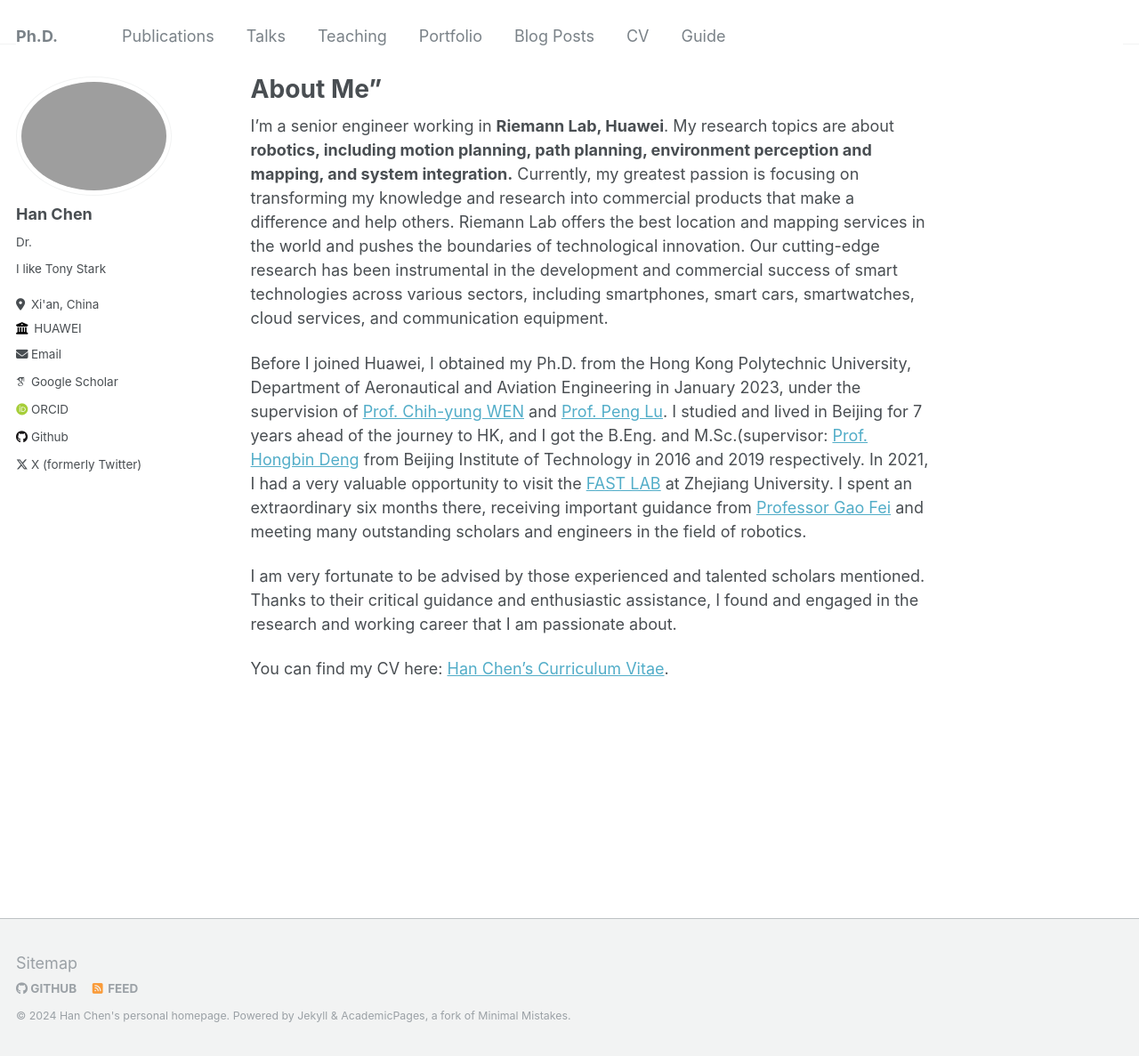
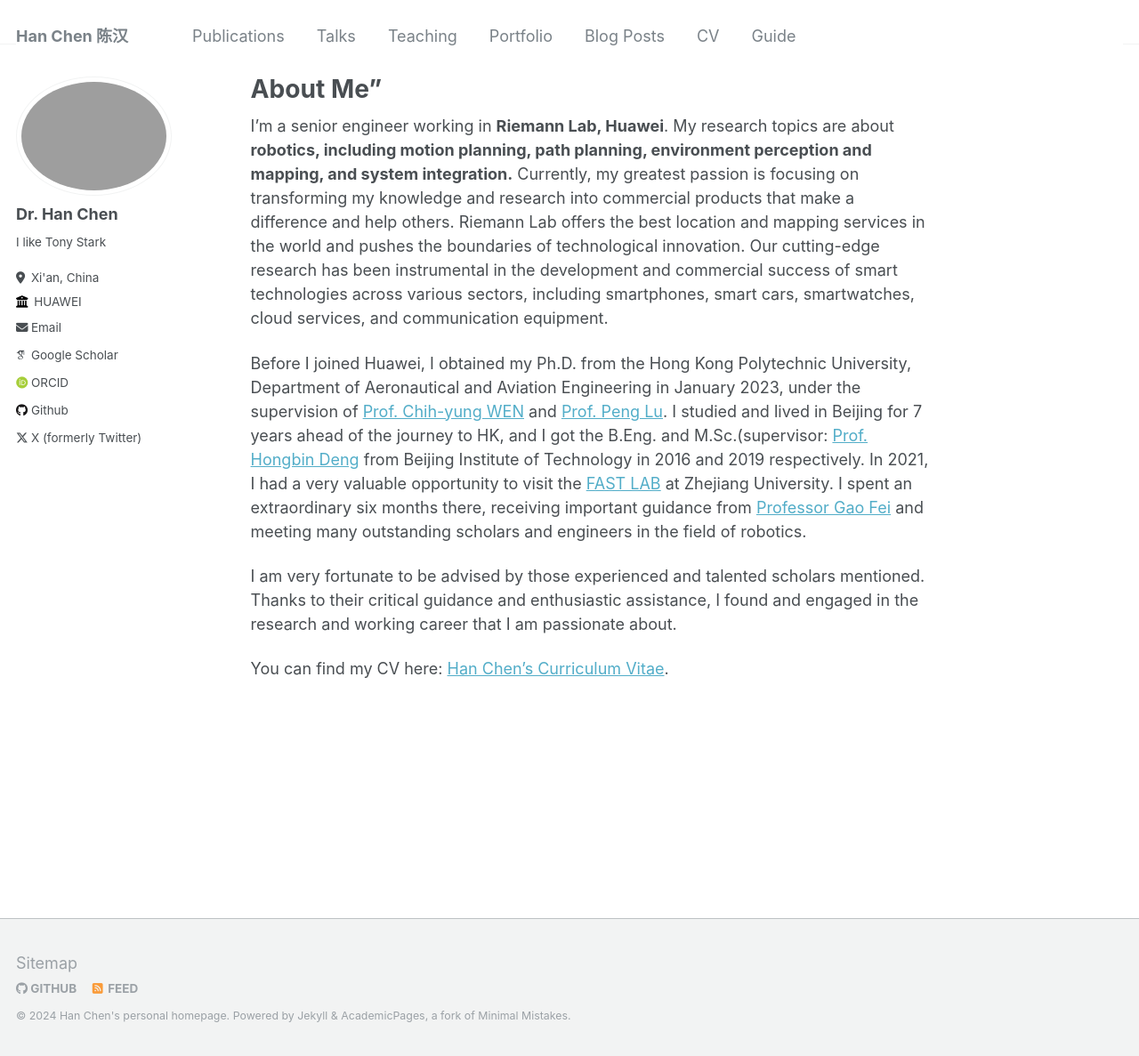
Before and after one commit to chenhanpolyu/chenhanpolyu.github.io, a Jekyll site: the page built from _pages/about.md, in a window 1280 px wide and 1187 px high. Shown: the whole window at 89% size. Built offline with Jekyll 4.4.1, drawn with Linux system fonts in a browser that asks for light colours; some web fonts are replaced.

Commit message:
Update _config.yml

```diff
--- a/_config.yml
+++ b/_config.yml
@@ -8,7 +8,7 @@
 
 # Basic Site Settings
 locale                   : "Xi'an, China"
-title                    : "Ph.D."
+title                    : "Han Chen 陈汉"
 title_separator          : "-"
 name                     : &name "Han Chen's personal homepage"
 description              : &description "personal description"
@@ -22,8 +22,8 @@ repository               : "academicpages/academicpages.github.io"
 author:
   # Biographic information
   avatar           : "me.png"
-  name             : "Han Chen"
-  pronouns         : "Dr."
+  name             : "Dr. Han Chen"
+  pronouns         :
   bio              : "I like Tony Stark"
   location         : "Xi'an, China"
   employer         : "HUAWEI"
```
